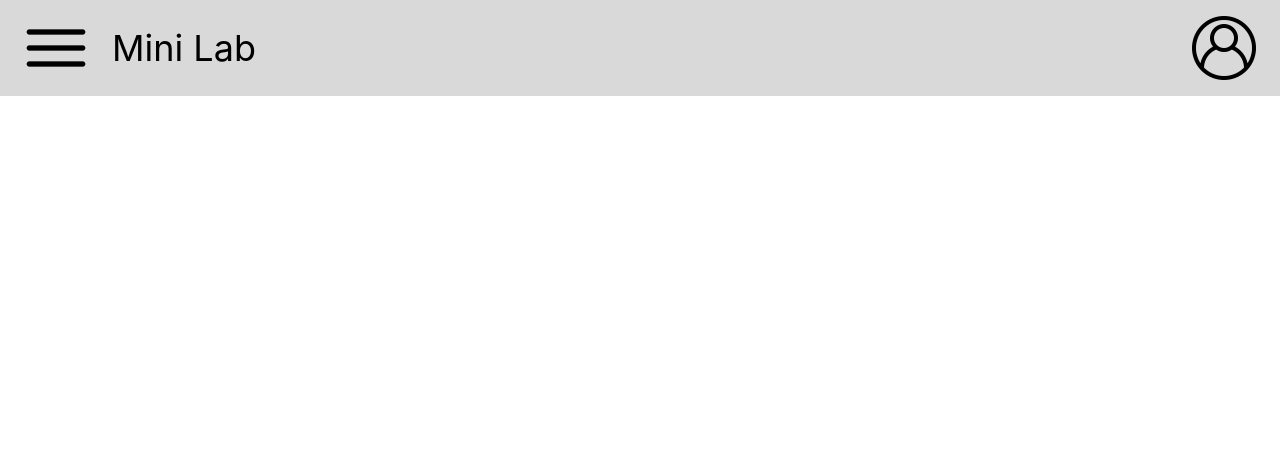
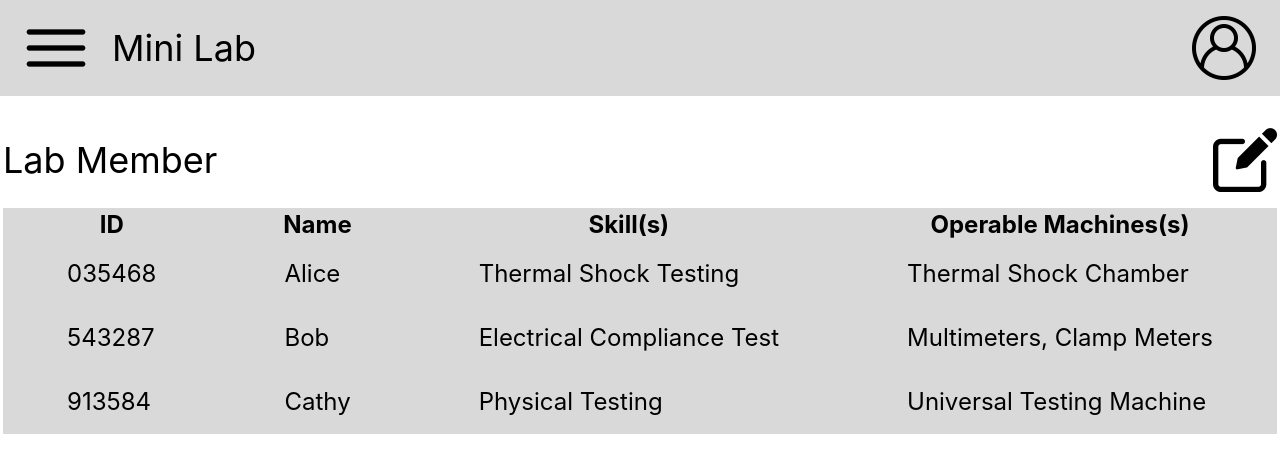
Before and after one commit to 2025-nycu-cloud-native-team17/mini-lab-web, a React (Create React App) app: page / in a window 1280 px wide. Shown: the top 472 px of the page. Built offline with nearby package versions, Linux system fonts and the light colour scheme.

Commit message:
feat: Add ListPanel component

```diff
--- a/src/App.js
+++ b/src/App.js
@@ -1,9 +1,21 @@
 import Header from './Components/Header.js'
+import ListPanel from './Components/ListPanel.js'
+
+let fake_title = "Lab Member"
+let fake_columns = [
+  "ID", "Name", "Skill(s)", "Operable Machines(s)"
+]
+let fake_data = [
+  ["035468", "Alice",	"Thermal Shock Testing", "Thermal Shock Chamber"],
+  ["543287", "Bob",	"Electrical Compliance Test", "Multimeters, Clamp Meters"],
+  ["913584", "Cathy",	"Physical Testing",	"Universal Testing Machine"]
+]
 
 function App() {
   return (
     <div className="App">
       <Header />
+      <ListPanel title={fake_title} columns={fake_columns} data={fake_data} />
     </div>
   );
 }
--- /dev/null
+++ b/src/Components/ListPanel.js
@@ -0,0 +1,40 @@
+import edit from '../Icons/edit.png'
+
+function ListPanel(props) {
+  return (
+    <div id="list-panel" className="my-8 mx-auto w-fit">
+      <div className="flex items-center justify-between text-4xl mb-4">
+        <div>
+            {props.title}
+        </div>
+        <img src={edit} alt="edit" className="size-16" />
+      </div>
+      <table className="bg-[#D9D9D9] text-2xl">
+        <thead>
+          <tr>
+            {
+              props.columns.map((name, _) => (
+                <th scope="col">{name}</th>
+              ))
+            }
+          </tr>
+        </thead>
+        <tbody>
+          {
+            props.data.map((row, _) => (
+              <tr>
+                {
+                  row.map((value, _) => (
+                    <td className="px-16 py-4">{value}</td>
+                  ))
+                }
+              </tr>
+            ))
+          }
+        </tbody>
+      </table>
+    </div>
+  );
+}
+
+export default ListPanel;
```
Also changed, not shown: src/Icons/edit.png (added).
